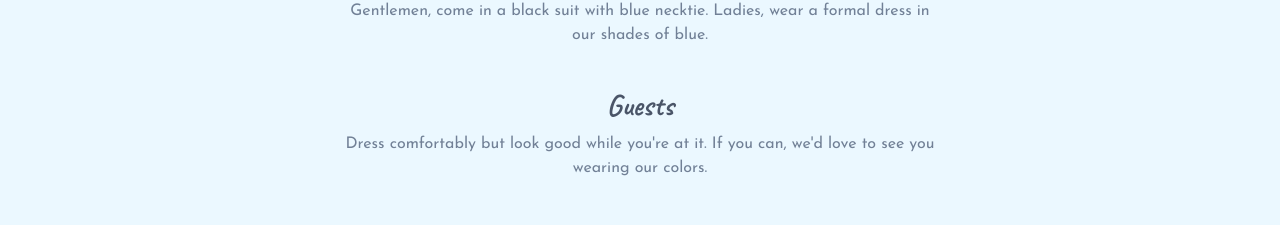
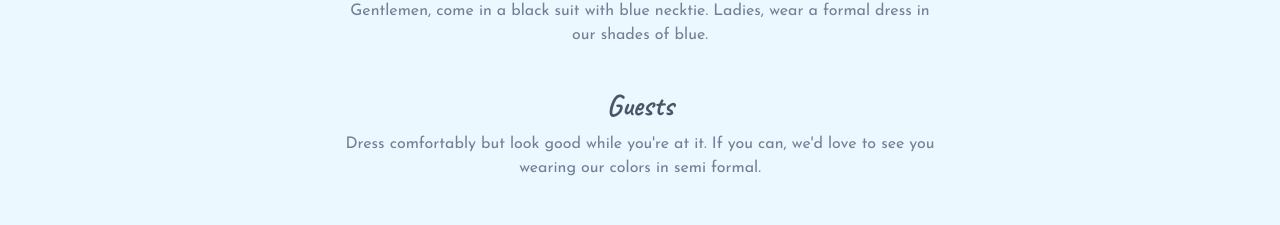
Before and after one commit to vnnycnza/kasalasak, a Vue app: page /event in a window 1280 px wide. Shown: the part 1320-1545 px from the top of the page. Built offline with nearby package versions, Linux system fonts and the light colour scheme; a web font is replaced by a local one; what vue-ellipse-progress would draw is missing.

Commit message:
Update story & event attire

```diff
--- a/src/pages/Event.vue
+++ b/src/pages/Event.vue
@@ -591,7 +591,7 @@
                 >
                   <div class="flex w-1/2 mx-auto items-center">
                     Dress comfortably but look good while you're at it. If you
-                    can, we'd love to see you wearing our colors.
+                    can, we'd love to see you wearing our colors in semi formal.
                   </div>
                 </div>
               </div>
--- a/src/pages/Story.vue
+++ b/src/pages/Story.vue
@@ -762,7 +762,7 @@ export default {
             "story/1403.png",
             "story/1405.png",
           ],
-          title: "07.16.2022 - We got engaged",
+          title: "07.16.2021 - We got engaged",
           desc: "A month before our 7th anniversary, we went to Tagaytay for a relaxing weekend staycation. With the help of our friends, I pulled off a surprise and asked Vanny to marry me. Thankfully, she said yes. &#x1F48D;",
           speaker: "story/groom01.png",
         },
```
